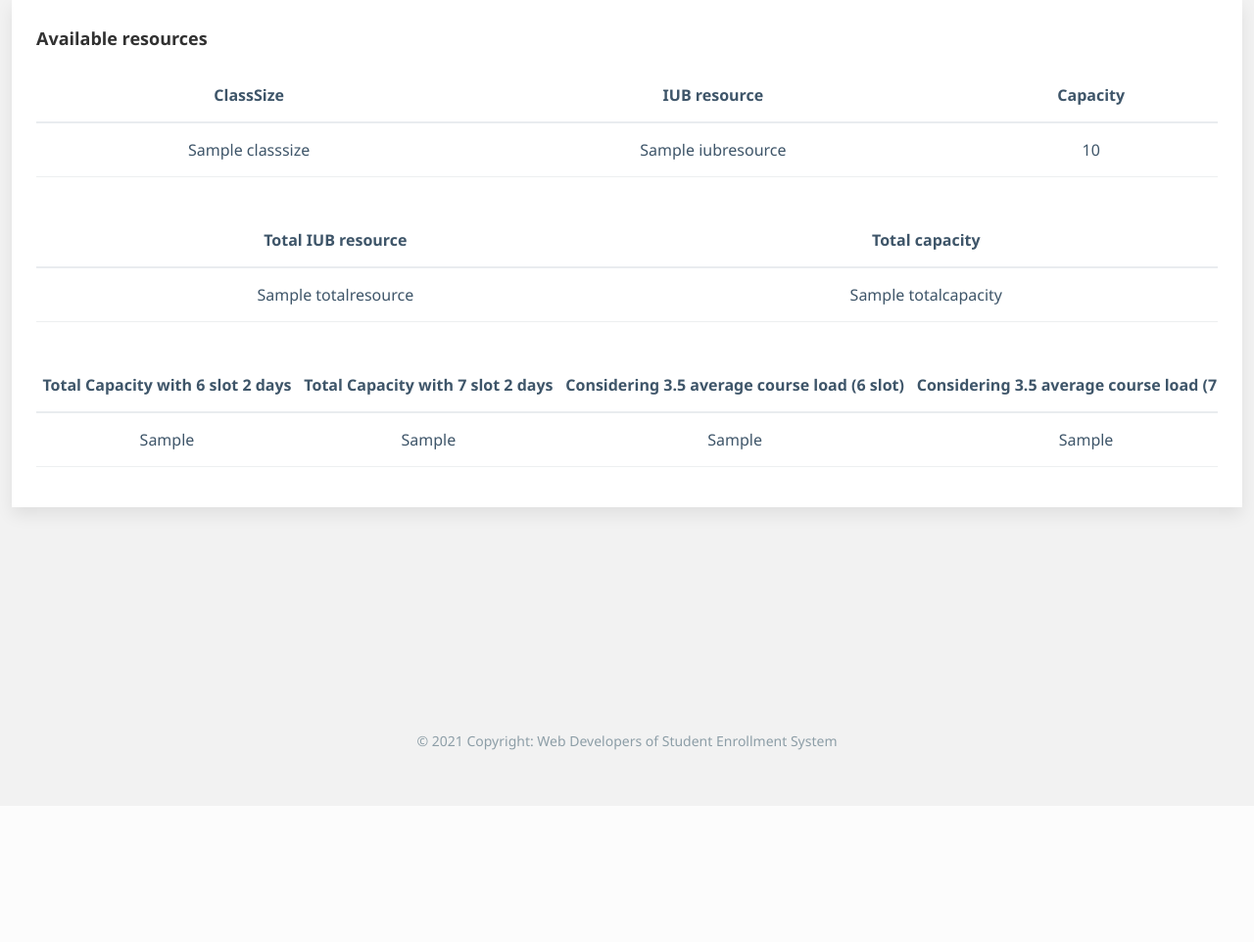
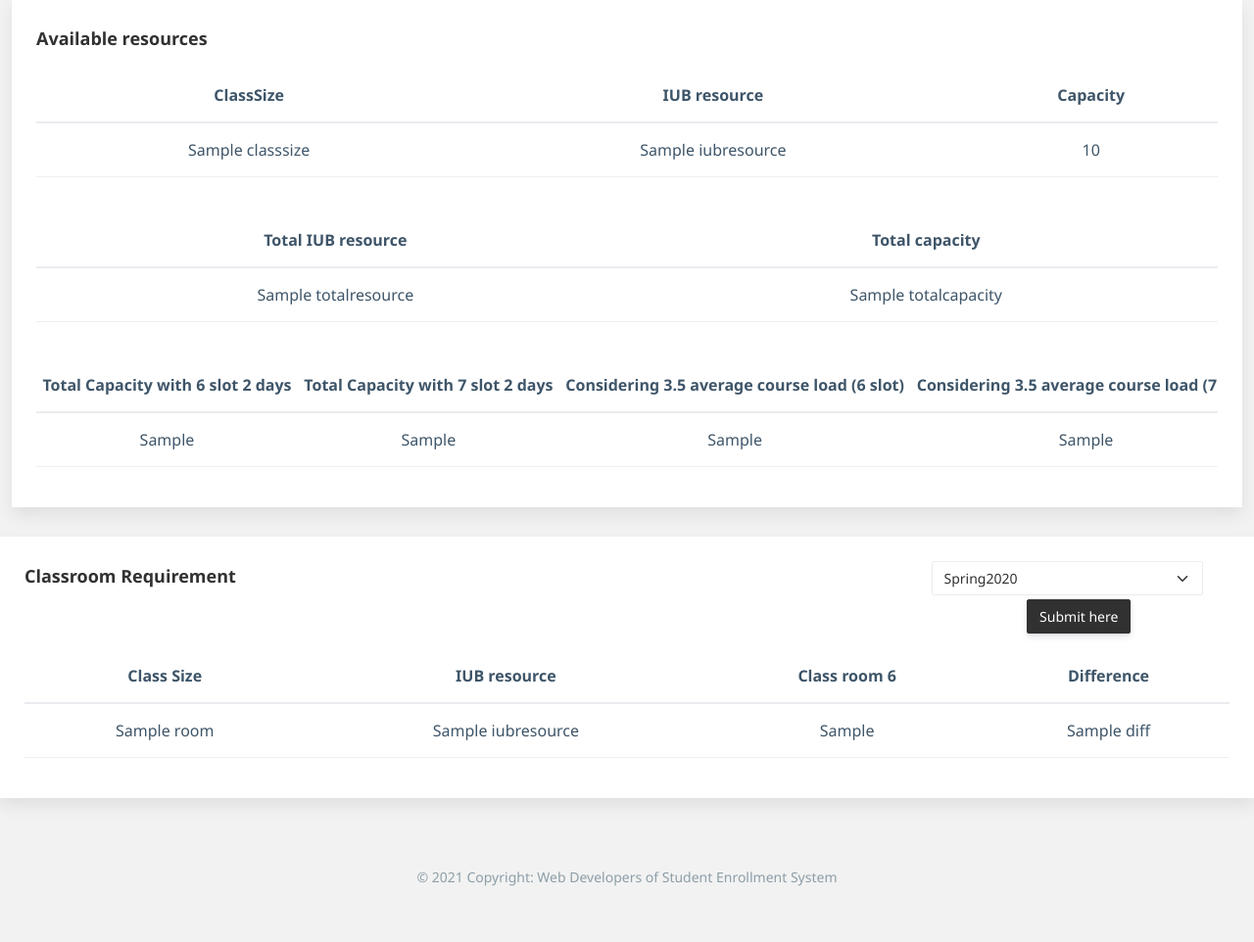
Before and after one commit to robin-driscol/student-enrollment-analysis, a Django app: template StudentEnrollment/base/templates/req4/req4.html in a window 1280 px wide. Shown: the part 181-1143 px from the top of the page at 98% size. Before the commit the page ends 947 px from the top, so only its background shows below. Run offline with Django 3.2, Linux system fonts and the light colour scheme; the template is opened without the code that fills it: most values are stand-ins (such as "Sample title", 1, 10 or a date in 2020); some libraries are stand-ins or nearby versions.

Commit message:
completed all queries :)
query 4 was half done before

```diff
--- a/StudentEnrollment/base/templates/req4/req4.html
+++ b/StudentEnrollment/base/templates/req4/req4.html
@@ -84,6 +84,52 @@
     </div>
 </div>
 
+<div class="row">
+    <div class="col-md-12 col-lg-12 col-sm-12">
+        <div class="white-box shadow">
+            <div class="d-md-flex mb-3">
+                <h3 class="box-title mb-0">Classroom Requirement</h3>
+                <div class="col-md-3 col-sm-4 col-xs-6 ms-auto">
+                    <form method="POST" action="">
+                      {% csrf_token %}
+                      <select name="dropdown5" class="form-select shadow-none row border-top">
+                        <option>Spring2020</option>
+                        <option>Autumn2020</option>
+                        <option>Spring2021</option>
+                        <option>Summer2021</option>
+                        <option>Autumn2021</option>
+                    </select>
+                    <input class="btn btn-dark mt-1" type="submit" value="Submit here">
+                    </form>
+                </div>
+            </div>
+            <div class="table-responsive">
+                <table class="table no-wrap">
+                    <thead>
+                        <tr>
+                            <th class="border-top-0">Class Size</th>
+                            <th class="border-top-0">IUB resource</th>
+                            <th class="border-top-0">Class room 6</th>
+                            <th class="border-top-0">Difference</th>
+                        </tr>
+                    </thead>
+                    <tbody>
+                      {% for i in data4 %}
+                      <tr>
+                        <td>{{i.room}}</td>
+                        <td>{{i.iubresource}}</td>
+                        <td>{{i.cls6}}</td>
+                        <td>{{i.diff}}</td>
+                     </tr>
+                      {% endfor %}
+
+                    </tbody>
+                </table>
+            </div>
+        </div>
+    </div>
+</div>
+
 <script>
 
 $(document).ready(function() {
```
Also changed, not shown: StudentEnrollment/base/views.py (+45 -7 lines).
